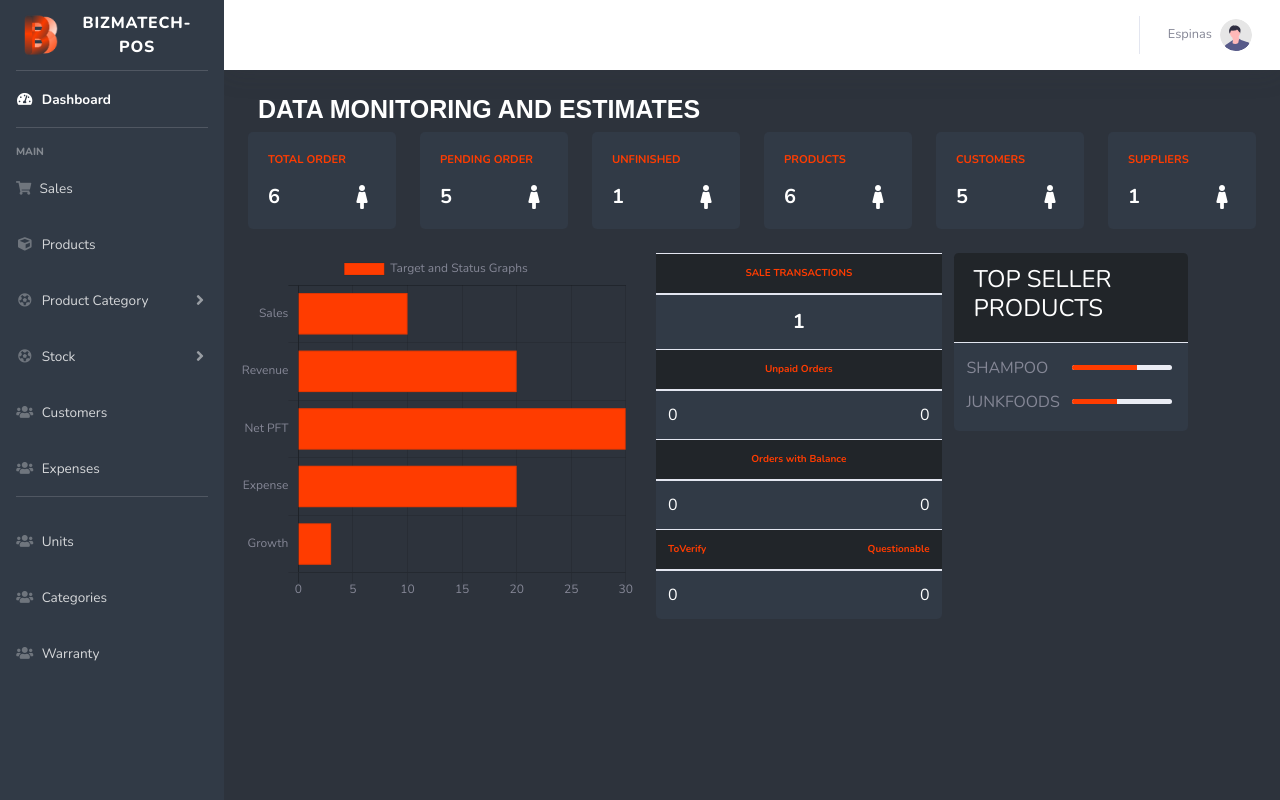
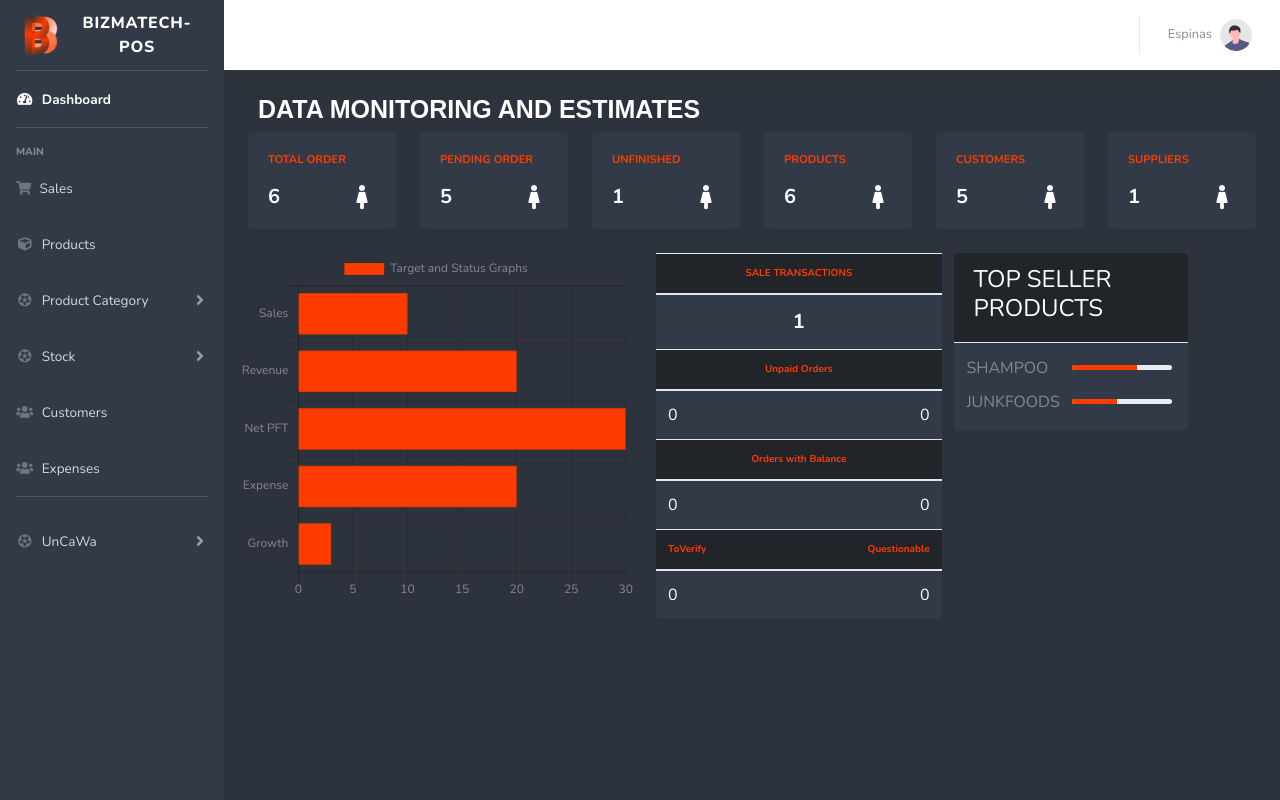
Before and after one commit to mariannejordan20/BizmaPOS, a PHP site: page /index.php in a window 1280 px wide. Run offline with PHP 8.4, Linux system fonts and the light colour scheme; a user stored in the database is signed in; data comes from the database, SQL or seed files in the repository.

Commit message:
Update menu.php

```diff
--- a/menu.php
+++ b/menu.php
@@ -118,32 +118,23 @@ include('connection.php');
 
     <!-- Divider -->
     <hr class="sidebar-divider d-none d-md-block">
-
     <li class="nav-item">
-        <a class="nav-link collapsed" href="units.php">
-
-            <i class="fas fa-fw fa-users"></i>
-            <span>Units</span>
+        <a class="nav-link collapsed" href="#" data-toggle="collapse" data-target="#collapseUnCaWa"
+            aria-expanded="true" aria-controls="collapseUtilities">
+            <i class="fas fa-fw fa-soccer-ball-o"></i>
+            <span>UnCaWa</span>
         </a>
-
+        <div id="collapseUnCaWa" class="collapse" aria-labelledby="headingUtilities"
+            data-parent="#accordionSidebar">
+            <div class="bg-white py-2 collapse-inner rounded">
+                <!-- <h6 class="collapse-header">List of Sports:</h6> -->
+                <a class="collapse-item" href="units.php">Units </a>
+                <a class="collapse-item" href="categories.php">Categories </a>
+                <a class="collapse-item" href="warranty.php">Warranty </a>
+            </div>
+        </div>
     </li>
 
-    <li class="nav-item">
-        <a class="nav-link collapsed" href="categories.php">
-
-            <i class="fas fa-fw fa-users"></i>
-            <span>Categories</span>
-        </a>
-
-    </li>
-    <li class="nav-item">
-        <a class="nav-link collapsed" href="warranty.php">
-
-            <i class="fas fa-fw fa-users"></i>
-            <span>Warranty</span>
-        </a>
-
-    </li>
 
     <!-- Sidebar Toggler (Sidebar) -->
 
```
